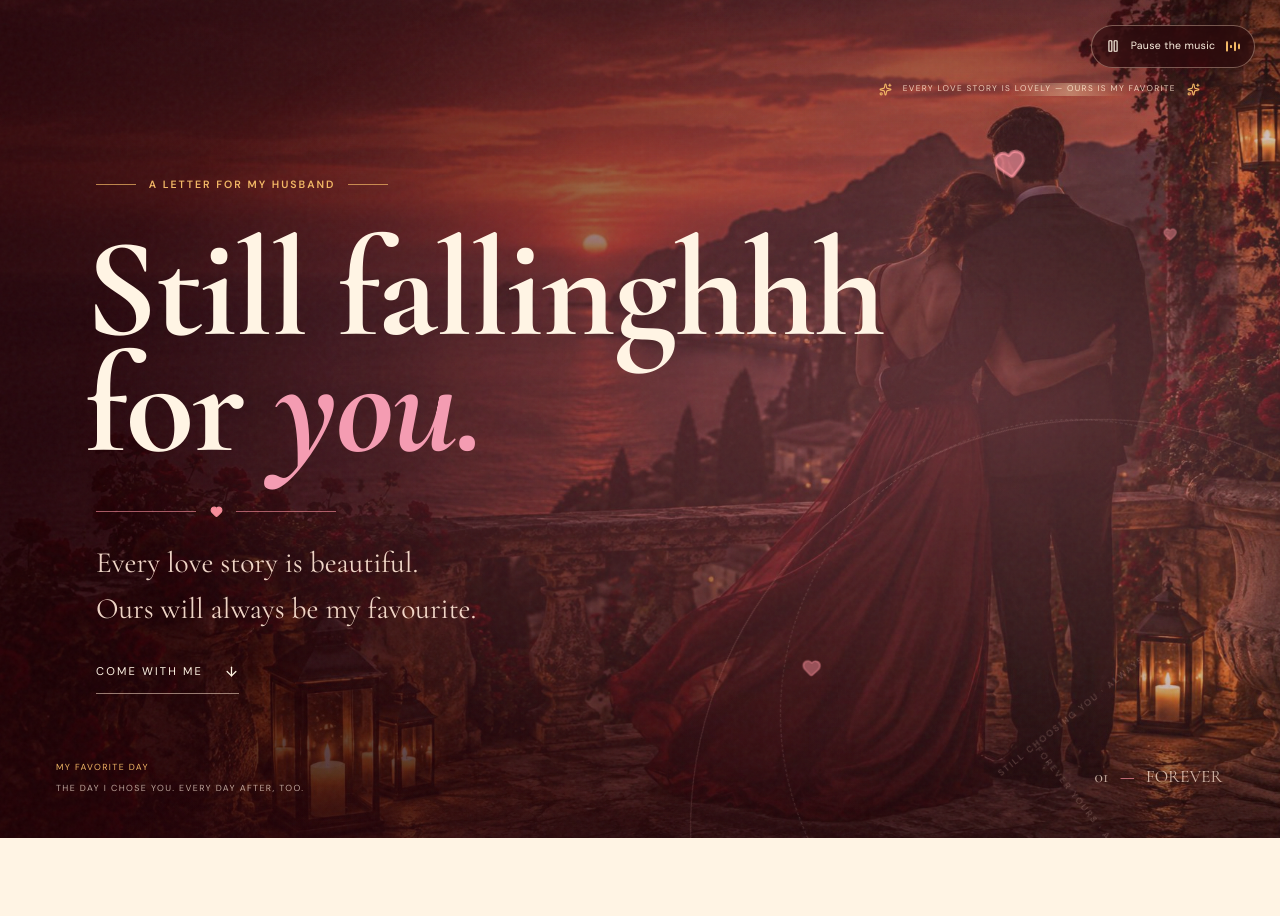
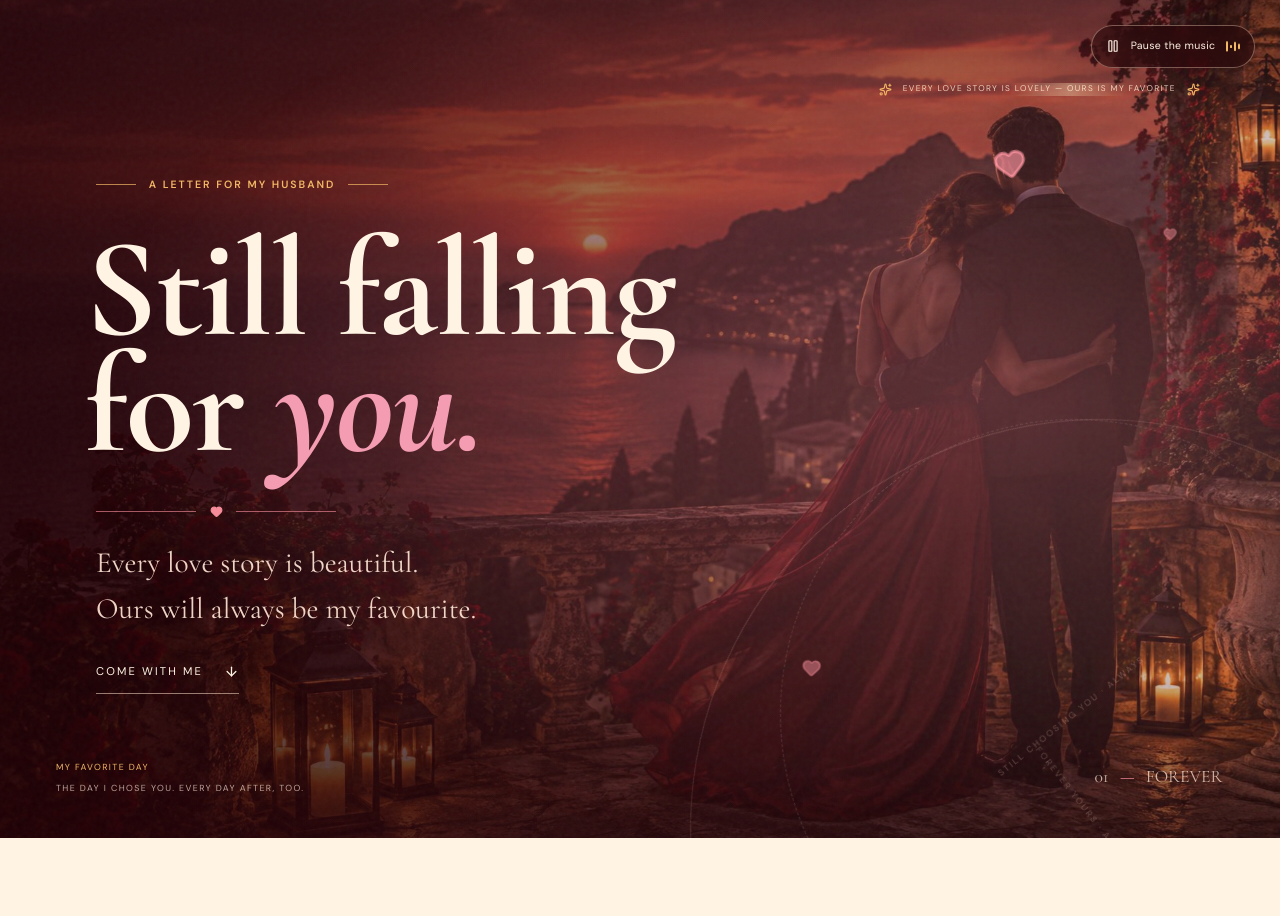
Before and after one commit to Fasil8714/my-love, a plain HTML site: page index.html in a window 1280 px wide. Shown: the top 916 px of the page. Drawn offline with nearby package versions, Linux system fonts and the light colour scheme.

Commit message:
checking

```diff
--- a/index.html
+++ b/index.html
@@ -92,7 +92,7 @@
           <span></span> A LETTER FOR MY HUSBAND <span></span>
         </p>
         <h1 id="opening-heading">
-          Still fallinghhh<br>
+          Still falling<br>
           for <span>you.</span>
         </h1>
         <div class="opening-divider">
```
